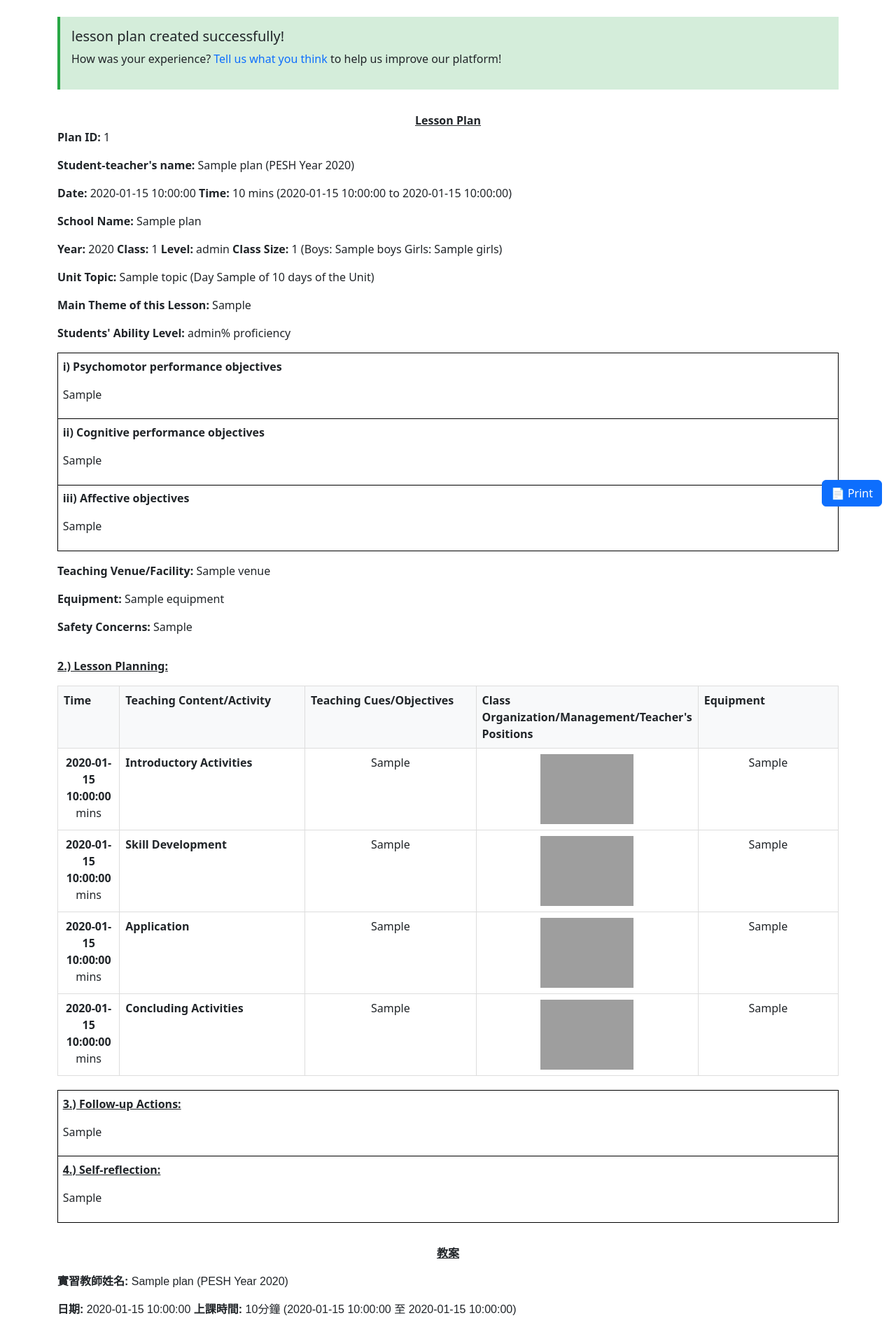
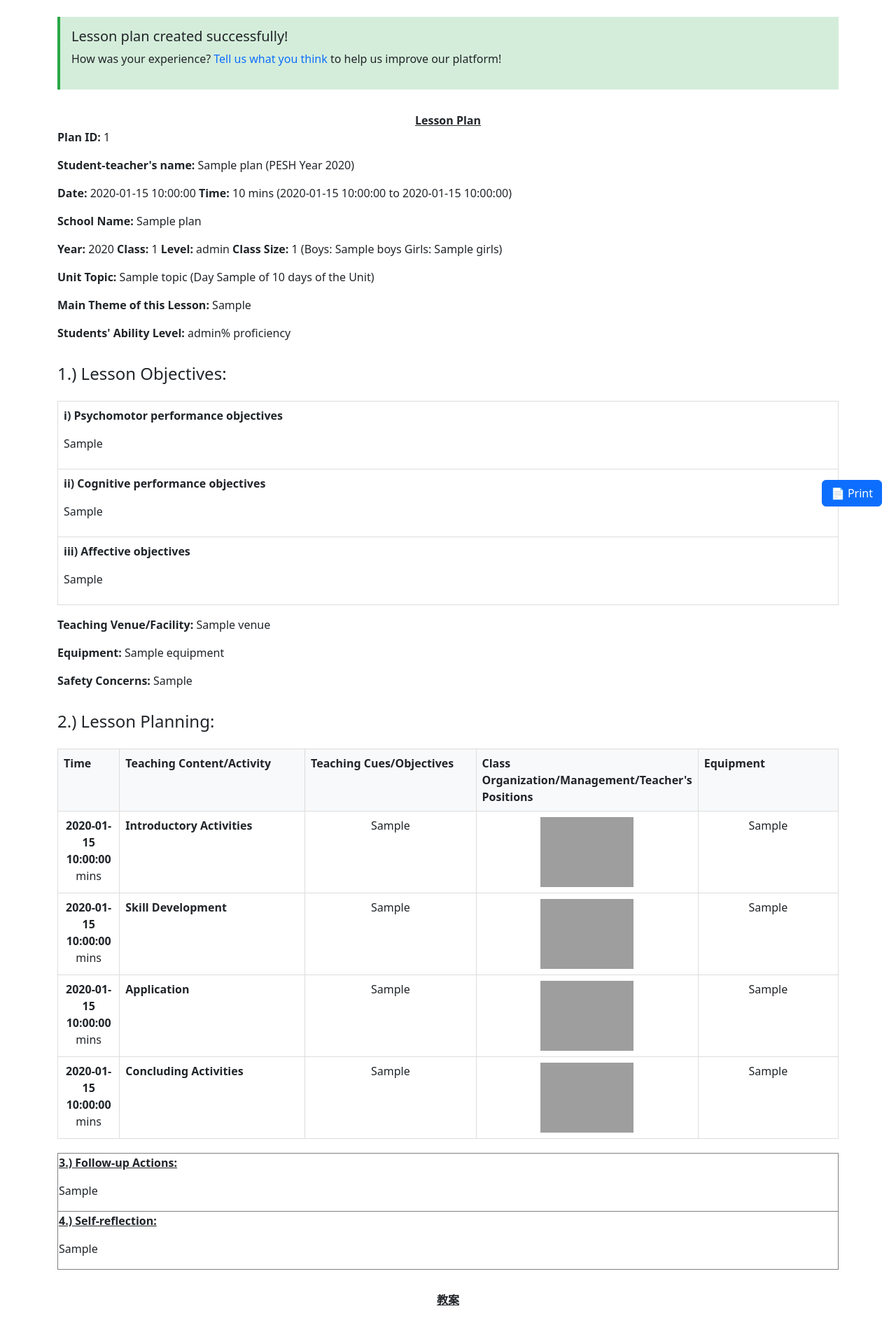
Before and after one commit to youwenshao/staffroom, a Flask app: template templates/view_lesson_plan.html in a window 1280 px wide. Shown: the part 56-1940 px from the top of the page at 70% size. Run offline with Flask 3, Linux system fonts and the light colour scheme; the template is opened without the code that fills it: most values are stand-ins (such as "Sample title", 1, 10 or a date in 2020); grey boxes are pictures that could not be loaded.

Commit message:
Enhance section titles and formatting in view_lesson_plan.html and view_unit_plan.html for improved readability; update feedback button text for consistency.

```diff
--- a/templates/view_lesson_plan.html
+++ b/templates/view_lesson_plan.html
@@ -61,7 +61,7 @@
 {% block content %}
 <!-- Success Message with Feedback Prompt -->
 <div class="success-message no-print">
-    <h5>lesson plan created successfully!</h5>
+    <h5>Lesson plan created successfully!</h5>
     <p>How was your experience?
        <a href="#" data-bs-toggle="modal" data-bs-target="#feedbackModal" class="text-decoration-none">Tell us what you think</a>
        to help us improve our platform!
@@ -86,22 +86,23 @@
     <p></p>
 
     <!-- Objectives Table -->
+    <h4 class="section-title">1.) Lesson Objectives:</h4>
     <table class="lesson-table">
         <tbody>
             <tr>
-                <td style="border: 0.75pt solid #000; padding: 5pt; vertical-align: top;">
+                <td>
                     <p><strong>i) Psychomotor performance objectives</strong></p>
                     <p>{{ plan.psychomotor_objs }}</p>
                 </td>
             </tr>
             <tr>
-                <td style="border: 0.75pt solid #000; padding: 5pt; vertical-align: top;">
+                <td>
                     <p><strong>ii) Cognitive performance objectives</strong></p>
                     <p>{{ plan.cognitive_objs }}</p>
                 </td>
             </tr>
             <tr>
-                <td style="border: 0.75pt solid #000; padding: 5pt; vertical-align: top;">
+                <td>
                     <p><strong>iii) Affective objectives</strong></p>
                     <p>{{ plan.affective_objs }}</p>
                 </td>
@@ -118,7 +119,7 @@
 
 <!-- LESSON PLANNING TABLE - ENGLISH -->
 <div class="lesson-section">
-    <p><strong><u>2.) Lesson Planning:</u></strong></p>
+    <h4 class="section-title">2.) Lesson Planning:</h4>
 
     <table class="lesson-table">
         <thead>
@@ -197,13 +198,13 @@
     <table class="table-bordered" style="width: 100%; border-collapse: collapse; margin-top: 20px;">
         <tbody>
             <tr>
-                <td style="border: 0.75pt solid #000; padding: 5pt; vertical-align: top;">
+                <td>
                     <p><strong><u>3.) Follow-up Actions:</u></strong></p>
                     <p>{{ plan.followup_actions }}</p>
                 </td>
             </tr>
             <tr>
-                <td style="border: 0.75pt solid #000; padding: 5pt; vertical-align: top;">
+                <td>
                     <p><strong><u>4.) Self-reflection:</u></strong></p>
                     <p>{{ plan.self_reflection }}</p>
                 </td>
@@ -234,22 +235,23 @@
     <p></p>
 
     <!-- Chinese Objectives Table -->
+    <h4 class="section-title">1.) 教學目標:</h4>
     <table class="lesson-table">
         <tbody>
             <tr>
-                <td style="border: 0.75pt solid #000; padding: 5pt; vertical-align: top;">
+                <td>
                     <p><strong>i) 技能表現目標</strong></p>
                     <p>{{ plan.psychomotor_objs_zh }}</p>
                 </td>
             </tr>
             <tr>
-                <td style="border: 0.75pt solid #000; padding: 5pt; vertical-align: top;">
+                <td>
                     <p><strong>ii) 認知表現目標</strong></p>
                     <p>{{ plan.cognitive_objs_zh }}</p>
                 </td>
             </tr>
             <tr>
-                <td style="border: 0.75pt solid #000; padding: 5pt; vertical-align: top;">
+                <td>
                     <p><strong>iii) 情意表現目標</strong></p>
                     <p>{{ plan.affective_objs_zh }}</p>
                 </td>
@@ -266,7 +268,7 @@
 
 <!-- CHINESE LESSON PLANNING TABLE -->
 <div class="lesson-section chinese-section">
-    <p><strong><u>2.) 教案規劃:</u></strong></p>
+    <h4 class="section-title">2.) 教案規劃:</h4>
 
     <table class="lesson-table">
         <thead>
@@ -345,13 +347,13 @@
     <table class="table-bordered" style="width: 100%; border-collapse: collapse; margin-top: 20px;">
         <tbody>
             <tr>
-                <td style="border: 0.75pt solid #000; padding: 5pt; vertical-align: top;">
+                <td>
                     <p><strong><u>3.) 跟進事項:</u></strong></p>
                     <p>{{ plan.followup_actions_zh }}</p>
                 </td>
             </tr>
             <tr>
-                <td style="border: 0.75pt solid #000; padding: 5pt; vertical-align: top;">
+                <td>
                     <p><strong><u>4.) 自我反思:</u></strong></p>
                     <p>{{ plan.self_reflection_zh }}</p>
                 </td>
@@ -362,10 +364,11 @@
 
 <!-- Action Buttons -->
 <div class="text-center mt-4 no-print">
-    <a href="{{ url_for('create_lesson_form') }}" class="btn btn-primary me-2">Create Another Plan</a>
+    <a href="{{ url_for('create_lesson_form') }}" class="btn btn-primary me-2">Create Another Lesson Plan</a>
+    <a href="{{ url_for('create_unit_form') }}" class="btn btn-primary me-2">Create Unit Plan</a>
     <button onclick="window.print()" class="btn btn-outline-primary me-2">Print Plan</button>
     <button class="btn btn-outline-info" data-bs-toggle="modal" data-bs-target="#feedbackModal">
-        💬 Feedback
+        Feedback
     </button>
 </div>
 
```
Also changed, not shown: templates/view_unit_plan.html (+23 -23 lines).
